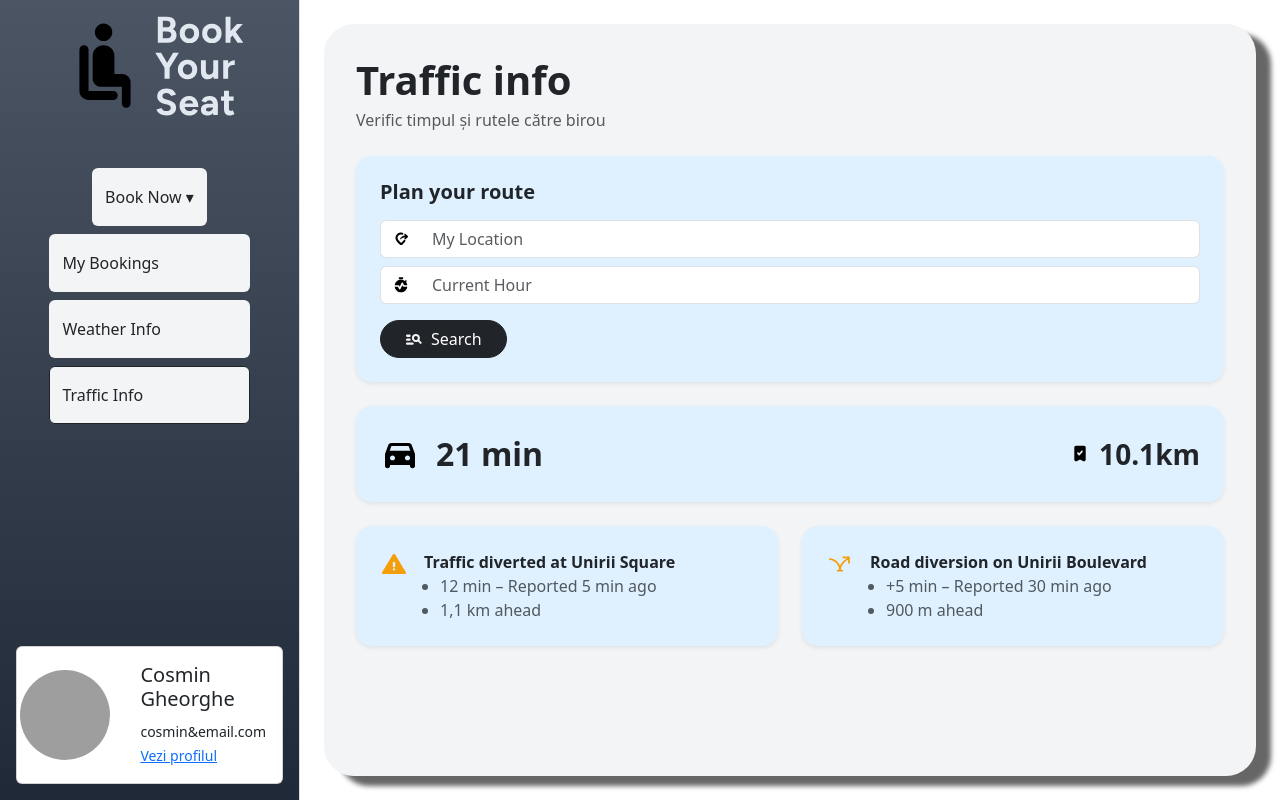
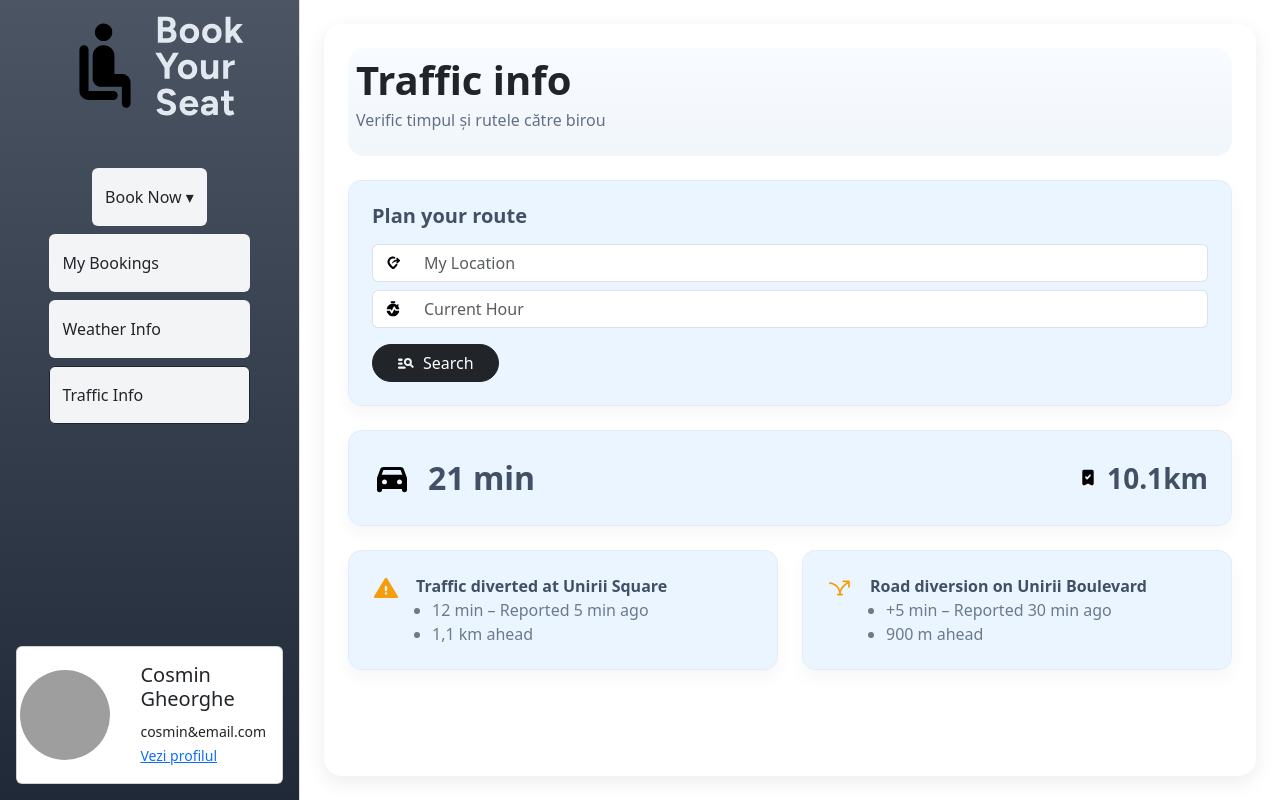
Before and after one commit to ITSSBackToSchool/echipa-3-frontend, an Angular app: page /traffic-info in a window 1280 px wide. Built offline with nearby package versions, Linux system fonts and the light colour scheme; grey boxes are pictures that could not be loaded.

Commit message:
Traffic, weather work, svg file problem

```diff
--- a/src/app/pages/traffic-info/traffic-info.component.css
+++ b/src/app/pages/traffic-info/traffic-info.component.css
@@ -1,34 +1,53 @@
+:host { display: block; }
+
+/* Container general */
 .container {
   height: 100vh;
 }
 
+/* Card principal – identic cu .weather-card */
 .main {
-  background-color: #f3f4f6;
-  padding: 2rem;
+  background: #ffffff;                          /* din weather-card */
+  border-radius: 18px;                          /* 18px ca la weather */
+  padding: 24px;                                /* 24px ca la weather */
+  box-shadow: 0 6px 20px rgba(0,0,0,.08);       /* umbra din weather */
   height: 100%;
-  box-shadow: 15px 10px 5px rgba(0, 0, 0, 0.6);
-  border-radius: 30px;
 }
 
-/* 🟦 Panoul Plan your route */
-.plan-route-card {
-  background-color: #dff1ff;
-  border: none;
+/* Header cu gradient – identic cu .wc-header */
+.traffic-header {
+  display: flex;
+  gap: 24px;
+  justify-content: space-between;
+  align-items: center;
+  padding: 8px 8px 24px;
+  border-radius: 16px;                          /* 16px ca la wc-header */
+  background: linear-gradient(180deg, #f8fbff 0%, #f1f6fb 100%);
 }
 
-/* 🟦 Travel summary strip */
-.summary-strip {
-  background-color: #dff1ff;
+/* Tipografie derivată */
+.traffic-title {
+  font-size: clamp(20px, 3.2vw, 40px);
+  margin: 0 0 8px;
+  font-weight: 600;
+}
+.traffic-subtle { color: #637084; }            /* .wc-condition */
+.traffic-muted  { color: #6b7a8c; }            /* substatistici */
+.traffic-secondary { color: #7b8797; }         /* min/max */
+
+/* Carduri “stat” (plan route / summary / incident) – ca .wc-stat */
+.plan-route-card,
+.summary-strip,
+.incident-card {
+  background: #eaf5ff;                          /* exact ca .wc-stat */
   border: none;
+  border-radius: 14px;                          /* 14px ca .wc-stat */
+  box-shadow:
+    inset 0 0 0 1px rgba(0,0,0,.03),
+    0 8px 18px rgba(0,0,0,.04);                 /* shadow din .wc-stat */
 }
 
-/* 🟦 Boxurile mici pentru incidente */
-.incident-card {
-  background-color: #dff1ff;
-  border: none;
-}
-
-
+/* Păstrează utilitățile pentru iconuri */
 .icon-16 { width: 16px; height: 16px; }
 .icon-18 { width: 18px; height: 18px; }
 .icon-22 { width: 22px; height: 22px; }
--- a/src/app/pages/traffic-info/traffic-info.component.html
+++ b/src/app/pages/traffic-info/traffic-info.component.html
@@ -1,15 +1,18 @@
 <div class="container p-4">
   <div class="main">
 
-    <!-- Header -->
-    <header class="mb-4">
-      <h1 class="fw-semibold mb-1">Traffic info</h1>
-      <p class="text-muted m-0">Verific timpul și rutele către birou</p>
+    <!-- Header în gradient (tema Weather) -->
+    <header class="traffic-header mb-4">
+      <div>
+        <h1 class="traffic-title fw-semibold mb-1">Traffic info</h1>
+        <p class="traffic-subtle m-0">Verific timpul și rutele către birou</p>
+      </div>
+      <!-- (opțional) poți adăuga un icon mare aici, dacă vrei consistență cu soarele din Weather -->
     </header>
 
     <!-- Plan your route -->
-    <section class="plan-route-card p-4 rounded-4 mb-4 shadow-sm">
-      <h5 class="fw-semibold mb-3">Plan your route</h5>
+    <section class="plan-route-card p-4 mb-4">
+      <h5 class="fw-semibold mb-3" style="color:#415064">Plan your route</h5>
 
       <div class="mb-3">
         <!-- My Location -->
@@ -36,12 +39,12 @@
     </section>
 
     <!-- Travel summary strip -->
-    <section class="summary-strip p-4 rounded-4 mb-4 d-flex align-items-center justify-content-between shadow-sm">
+    <section class="summary-strip p-4 mb-4 d-flex align-items-center justify-content-between">
       <div class="d-flex align-items-center gap-3">
         <img src="assets/icons/car.svg" alt="Car" style="width:40px;height:auto" loading="lazy">
-        <div class="fs-2 fw-semibold">21 min</div>
+        <div class="fs-2 fw-semibold" style="color:#415064">21 min</div>
       </div>
-      <div class="fs-3 fw-semibold d-flex align-items-center gap-2">
+      <div class="fs-3 fw-semibold d-flex align-items-center gap-2" style="color:#415064">
         <img src="assets/icons/bookmark_check_RoundedFill.svg" alt="Distance OK" style="width:22px;height:22px" loading="lazy">
         10.1km
       </div>
@@ -51,14 +54,14 @@
     <section class="row g-4">
       <!-- Incident 1 -->
       <div class="col-12 col-md-6">
-        <div class="incident-card p-4 rounded-4 h-100 shadow-sm">
+        <div class="incident-card p-4 h-100">
           <div class="d-flex align-items-start gap-3">
             <img src="assets/icons/warning_RoundedFill.svg" alt="Warning" style="width:28px;height:28px" loading="lazy">
             <div>
-              <div class="fw-semibold">Traffic diverted at Unirii Square</div>
+              <div class="fw-semibold" style="color:#415064">Traffic diverted at Unirii Square</div>
               <ul class="mb-0 ps-3">
-                <li class="text-muted">12 min – Reported 5 min ago</li>
-                <li class="text-muted">1,1 km ahead</li>
+                <li class="traffic-muted">12 min – Reported 5 min ago</li>
+                <li class="traffic-muted">1,1 km ahead</li>
               </ul>
             </div>
           </div>
@@ -67,14 +70,14 @@
 
       <!-- Incident 2 -->
       <div class="col-12 col-md-6">
-        <div class="incident-card p-4 rounded-4 h-100 shadow-sm">
+        <div class="incident-card p-4 h-100">
           <div class="d-flex align-items-start gap-3">
             <img src="assets/icons/airline_stops_RoundedFill.svg" alt="Diversion" style="width:28px;height:28px" loading="lazy">
             <div>
-              <div class="fw-semibold">Road diversion on Unirii Boulevard</div>
+              <div class="fw-semibold" style="color:#415064">Road diversion on Unirii Boulevard</div>
               <ul class="mb-0 ps-3">
-                <li class="text-muted">+5 min – Reported 30 min ago</li>
-                <li class="text-muted">900 m ahead</li>
+                <li class="traffic-muted">+5 min – Reported 30 min ago</li>
+                <li class="traffic-muted">900 m ahead</li>
               </ul>
             </div>
           </div>
--- a/src/app/pages/weather/weather.component.css
+++ b/src/app/pages/weather/weather.component.css
@@ -1,14 +1,31 @@
-:host { display: block; }
+:host {
+  display: block;
+  height: 100vh; /* pagina full height */
+}
 
-/* Card general */
-.weather-card {
-  background: #fff;
+/* Container general */
+.container {
+  height: 100%;
+}
+
+.main {
+  background: #ffffff;              /* alb ca la card */
   border-radius: 18px;
   padding: 24px;
   box-shadow: 0 6px 20px rgba(0,0,0,.08);
+  height: 100%;
+  display: flex;
+  flex-direction: column;
 }
 
-/* Header (titlu + temperaturi + icon mare) */
+/* === Card general vreme === */
+.weather-card {
+  flex: 1;
+  display: flex;
+  flex-direction: column;
+}
+
+/* === Header (titlu + temperaturi + icon mare) === */
 .wc-header {
   display: flex;
   gap: 24px;
@@ -24,15 +41,48 @@
   margin: 0 0 8px;
   font-weight: 600;
 }
-.wc-condition { color: #637084; margin-bottom: 10px; }
 
-.wc-temp-row { display:flex; align-items:flex-end; gap:20px; }
-.wc-temp { display:flex; align-items:baseline; gap:6px; }
-.wc-temp-value { font-size: clamp(48px, 7vw, 72px); font-weight:600; line-height:1; }
-.wc-temp-unit { font-size: clamp(22px, 3vw, 28px); opacity:.9; }
-.wc-minmax { color:#7b8797; display:flex; gap:16px; font-weight:500; }
+.wc-condition {
+  color: #637084;
+  margin-bottom: 10px;
+}
 
-.wc-header-right { display:flex; align-items:center; justify-content:center; }
+.wc-temp-row {
+  display: flex;
+  align-items: flex-end;
+  gap: 20px;
+}
+
+.wc-temp {
+  display: flex;
+  align-items: baseline;
+  gap: 6px;
+}
+
+.wc-temp-value {
+  font-size: clamp(48px, 7vw, 72px);
+  font-weight: 600;
+  line-height: 1;
+}
+
+.wc-temp-unit {
+  font-size: clamp(22px, 3vw, 28px);
+  opacity: .9;
+}
+
+.wc-minmax {
+  color: #7b8797;
+  display: flex;
+  gap: 16px;
+  font-weight: 500;
+}
+
+.wc-header-right {
+  display: flex;
+  align-items: center;
+  justify-content: center;
+}
+
 .icon-xxl {
   width: clamp(72px, 10vw, 120px);
   height: auto;
@@ -42,38 +92,52 @@
   stroke-linecap: round;
 }
 
-/* Pastilele cu zile – împărțire egală pe rând */
+/* === Pastilele cu zile – grilă egală === */
 .wc-days {
   display: grid;
-  grid-template-columns: repeat(7, minmax(84px, 1fr)); /* 7 coloane egale */
+  grid-template-columns: repeat(7, minmax(84px, 1fr));
   gap: 18px;
   margin: 18px 4px 22px;
 }
 
 .wc-day {
-  background:#3d4b5f;
-  color:#fff;
-  border-radius:12px;
-  width: auto;                 /* fără lățime fixă */
+  background: #3d4b5f;
+  color: #fff;
+  border-radius: 12px;
   padding: 12px 10px;
   height: 90px;
-  display:flex;
+  display: flex;
   flex-direction: column;
-  align-items:center;
-  justify-content:center;
-  text-align:center;
+  align-items: center;
+  justify-content: center;
+  text-align: center;
   box-shadow: 0 6px 12px rgba(0,0,0,.08);
 }
 
-.wc-day .d-name { font-weight:700; display:block; margin-bottom:6px; }
-.wc-day .d-icon { display:block; font-size:18px; }
-.wc-day .d-temp { display:block; margin-top:4px; font-weight:600; opacity:.9; }
+.wc-day .d-name {
+  font-weight: 700;
+  display: block;
+  margin-bottom: 6px;
+}
 
-/* Statistici (4 carduri) */
+.wc-day .d-icon {
+  display: block;
+  font-size: 18px;
+}
+
+.wc-day .d-temp {
+  display: block;
+  margin-top: 4px;
+  font-weight: 600;
+  opacity: .9;
+}
+
+/* === Statistici (mutate sub zile) === */
 .wc-stats {
-  display:grid;
+  display: grid;
   grid-template-columns: repeat(4, 1fr);
   gap: 14px;
+  margin-top: 18px;  /* în loc de auto - pentru spacing natural */
 }
 
 .wc-stat {
@@ -82,31 +146,57 @@
   padding: 16px;
   position: relative;
   min-height: 120px;
-  display:flex;
+  display: flex;
   flex-direction: column;
   gap: 4px;
-  box-shadow: inset 0 0 0 1px rgba(0,0,0,.03), 0 8px 18px rgba(0,0,0,.04);
+  box-shadow: inset 0 0 0 1px rgba(0,0,0,.03),
+              0 8px 18px rgba(0,0,0,.04);
 }
 
-.wc-stat .s-title { font-weight: 700; color:#415064; }
-.wc-stat .s-value { font-size: 24px; font-weight:700; }
-.wc-stat .s-sub { color:#6b7a8c; }
+.wc-stat .s-title {
+  font-weight: 700;
+  color: #415064;
+}
+
+.wc-stat .s-value {
+  font-size: 24px;
+  font-weight: 700;
+}
+
+.wc-stat .s-sub {
+  color: #6b7a8c;
+}
 
 .wc-stat .s-icon {
-  position:absolute; right:10px; bottom:10px;
-  width: 36px; height: 36px;
+  position: absolute;
+  right: 10px;
+  bottom: 10px;
+  width: 36px;
+  height: 36px;
   fill: none;
   stroke: #6b7a8c;
   stroke-width: 3;
   stroke-linecap: round;
 }
 
-/* Responsive */
+/* === Responsive === */
 @media (max-width: 992px) {
-  .wc-stats { grid-template-columns: repeat(2, 1fr); }
+  .wc-stats {
+    grid-template-columns: repeat(2, 1fr);
+  }
 }
+
 @media (max-width: 576px) {
-  .wc-header { flex-direction: column; align-items: flex-start; }
-  .wc-stats { grid-template-columns: 1fr; }
-  .wc-days { grid-template-columns: repeat(3, minmax(84px, 1fr)); }
+  .wc-header {
+    flex-direction: column;
+    align-items: flex-start;
+  }
+
+  .wc-stats {
+    grid-template-columns: 1fr;
+  }
+
+  .wc-days {
+    grid-template-columns: repeat(3, minmax(84px, 1fr));
+  }
 }
```
Also changed, not shown: src/app/pages/weather/weather.component.html (+12 -39 lines).
